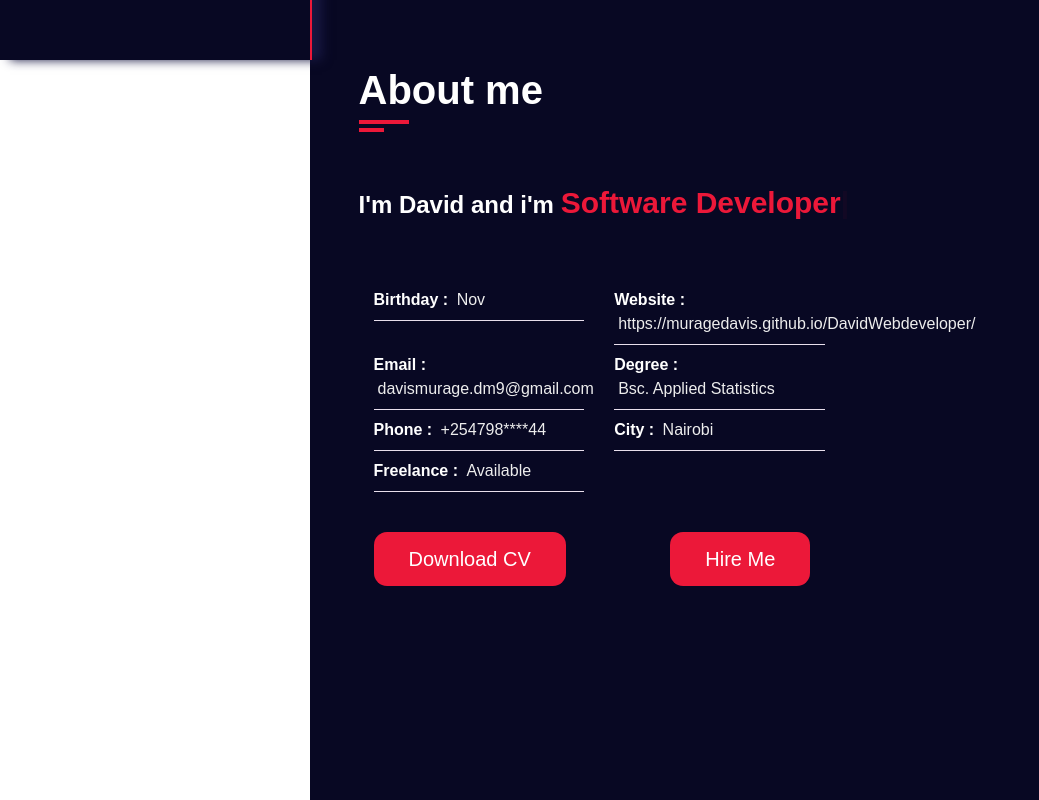
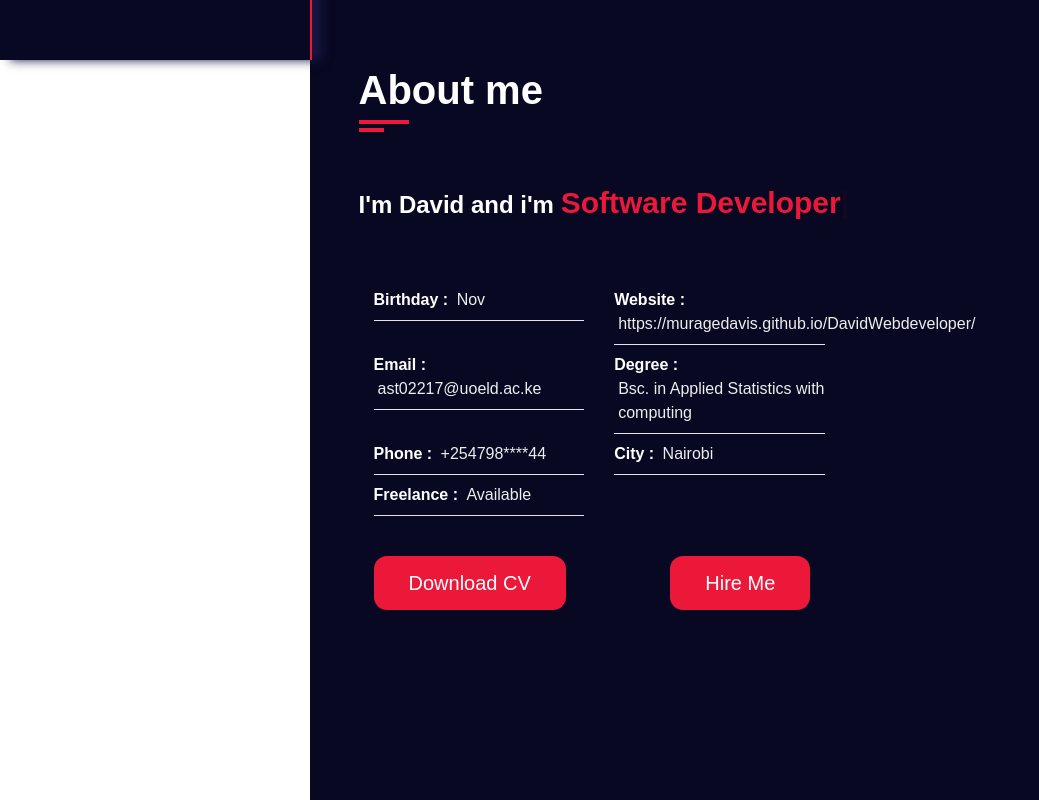
Before and after one commit to muragedavis/DavidWebdeveloper, a plain HTML site: page index.html in a window 1280 px wide. Shown: the part 800-1600 px from the top of the page, without its empty margins (0-1039 px from the left). Drawn offline with nearby package versions, Linux system fonts and the light colour scheme.

Commit message:
Update index.html

```diff
--- a/index.html
+++ b/index.html
@@ -85,10 +85,10 @@
                                             </p>
                                         </div>
                                         <div class="info-item padd-15">
-                                            <p>Email : <span> davismurage.dm9@gmail.com </span></p>
+                                            <p>Email : <span>ast02217@uoeld.ac.ke</span></p>
                                         </div>
                                         <div class="info-item padd-15">
-                                            <p>Degree : <span>Bsc. Applied Statistics</span></p>
+                                            <p>Degree : <span>Bsc. in Applied Statistics with computing</span></p>
                                         </div>
                                         <div class="info-item padd-15">
                                             <p>Phone : <span>+254798****44 </span></p>
```
